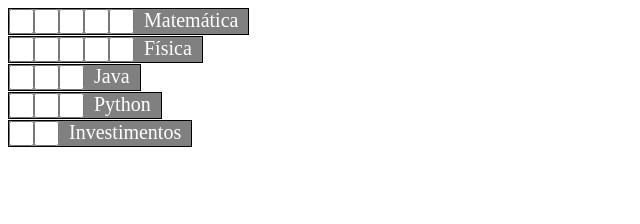
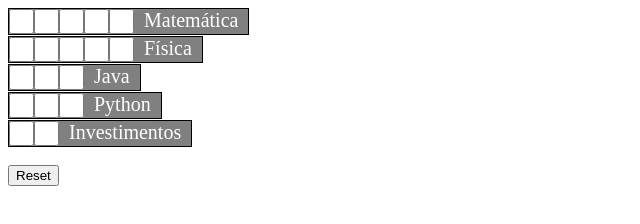
Before and after one commit to Otaviano00/notion_widgets, a plain HTML site: page index.html in a window 1280 px wide. Shown: the whole page, without its empty margins (0-640 px from the left). Drawn offline with Linux system fonts and the light colour scheme.

Commit message:
Update index.html

```diff
--- a/index.html
+++ b/index.html
@@ -30,6 +30,11 @@
         #primeiro {
             margin-top: 0px;
 
+        }
+
+        #reset {
+            width: fit-content;
+            height: fit-content;
         }
 
         #geral {
@@ -84,6 +89,8 @@
                 <p>Investimentos</p>
             </div>
             <br>
+
+            <input type="reset" id="reset">
         </div>
 
     </form>
```
